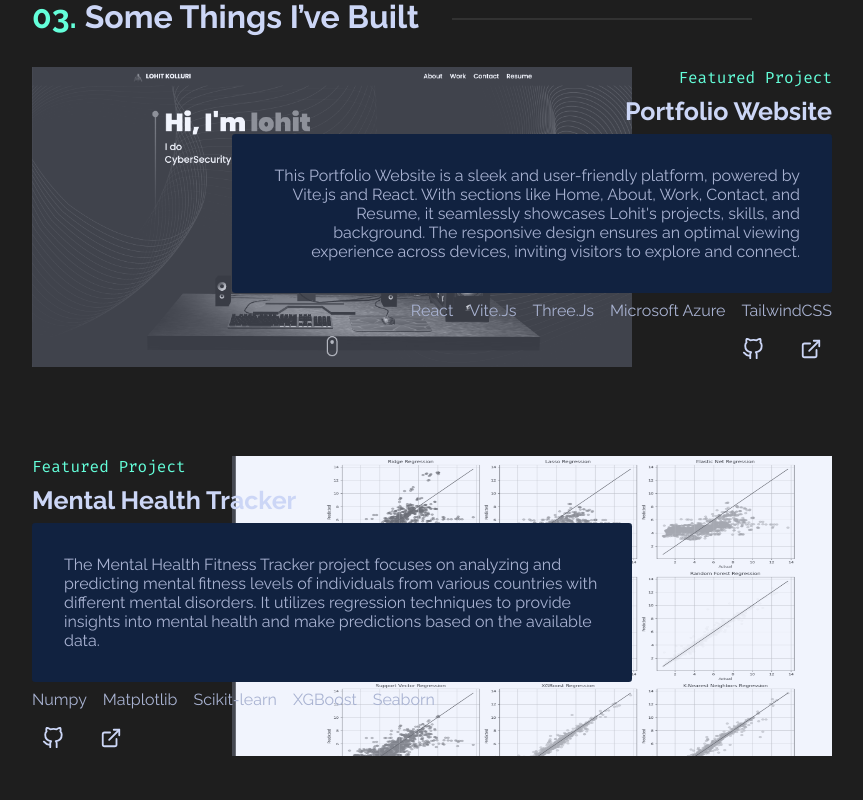
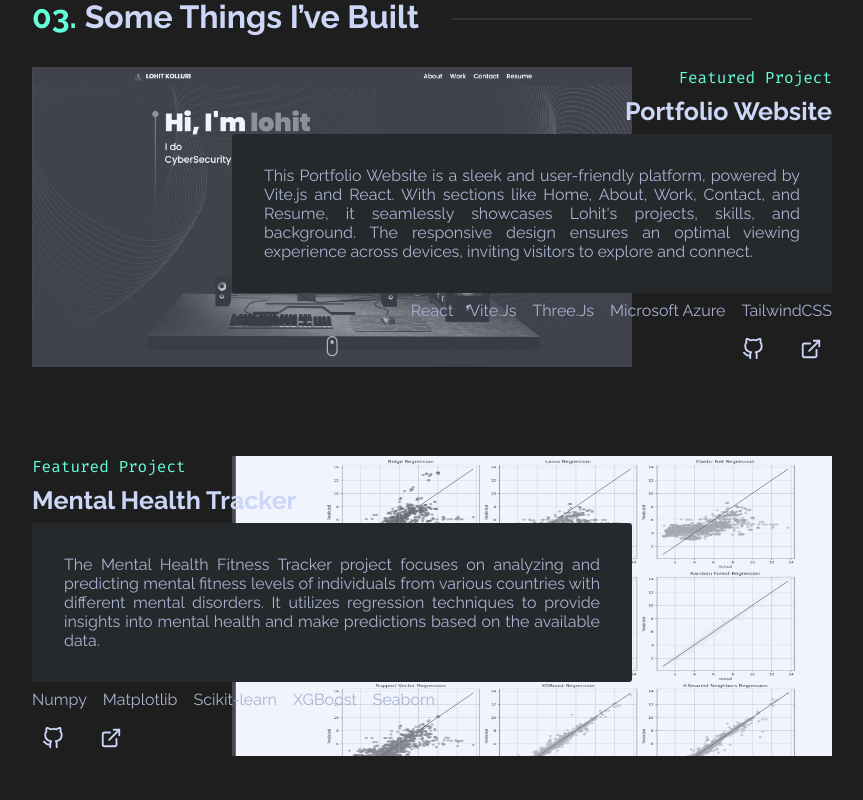
Before and after one commit to lohitkolluri/Portfolio, a Next.js app: page / in a window 1280 px wide. Shown: the part 2360-3160 px from the top of the page, without its empty margins (208-1071 px from the left). Built offline with nearby package versions, Linux system fonts and the light colour scheme.

Commit message:
💄Update UI

```diff
--- a/src/scss/globals.css
+++ b/src/scss/globals.css
@@ -2,7 +2,7 @@
   --navy-shadow: rgba(0, 0, 0, 0.25);
   --background-color: #1E1E1E;
   --lightest-navy: rgba(50, 50, 50, 1);
-  --light-navy: #112240;
+  --light-navy: rgb(38, 41, 43);
   --dark-slate: #2f4f4f;
   --slate: #8892b0;
   --light-slate: #a8b2d1;
--- a/src/sections/Projects.tsx
+++ b/src/sections/Projects.tsx
@@ -93,7 +93,7 @@ function Projects() {
                   <p className="project-info-overline">Featured Project</p>
                   <h3 className="project-info-title">{projectName}</h3>
                   <div className="project-info-description">
-                    <p>{projectDescription}</p>
+                    <p style={{ textAlign: "justify" }}>{projectDescription}</p>
                   </div>
                   <ul className="project-info-tech-list">
                     {projectTech.map((tech) => (
```
